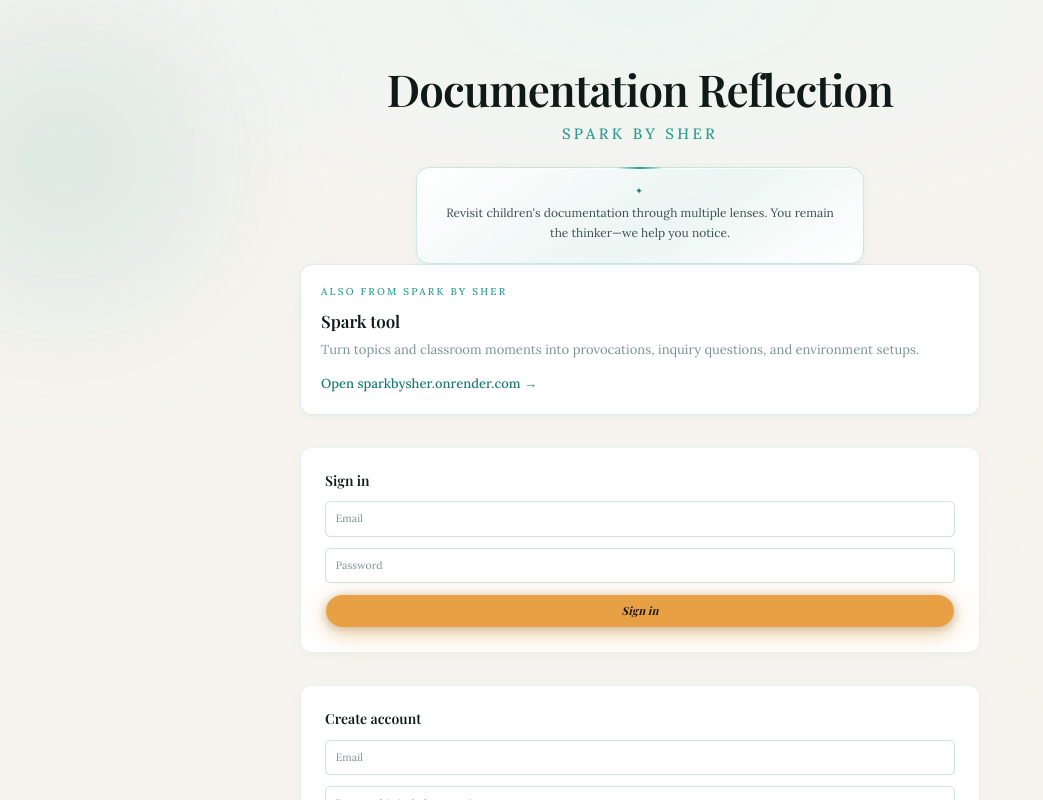
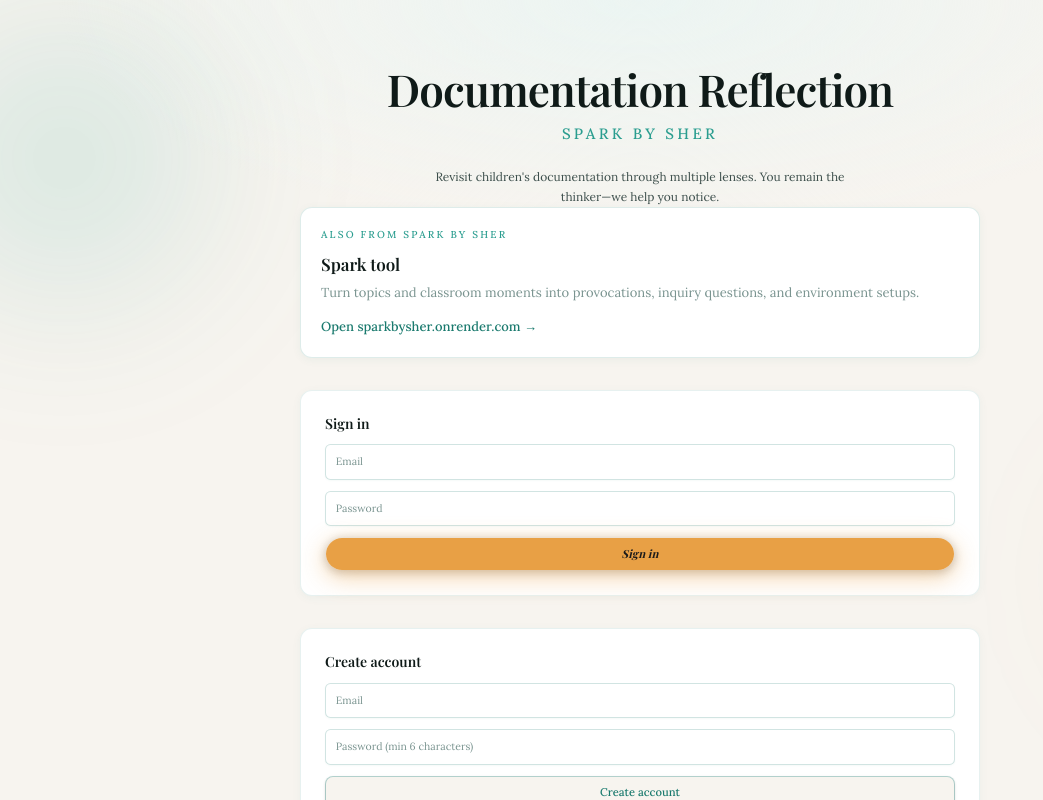
Before and after one commit to sherlinlee/reflection-companion, a Next.js app: page /login in a window 1280 px wide. Shown: the top 800 px of the page, without its empty margins (0-1043 px from the left). Built offline with nearby package versions, Linux system fonts and the light colour scheme.

Commit message:
Revert login tagline placecard.

```diff
--- a/src/app/globals.css
+++ b/src/app/globals.css
@@ -172,70 +172,18 @@
   text-align: left;
 }
 
-/* Login tagline placecard */
-.spark-tagline-card {
-  position: relative;
+/* Login tagline — small, readable body text */
+.spark-tagline {
   margin: 0 auto;
   max-width: 28rem;
-  padding: 1.125rem 1.375rem 1.25rem;
-  border-radius: 14px;
-  border: 1px solid rgba(168, 213, 207, 0.55);
-  background: linear-gradient(
-    145deg,
-    rgba(255, 255, 255, 0.98) 0%,
-    rgba(234, 245, 243, 0.92) 55%,
-    rgba(255, 255, 255, 0.96) 100%
-  );
-  box-shadow:
-    0 2px 12px rgba(26, 122, 110, 0.07),
-    inset 0 1px 0 rgba(255, 255, 255, 0.9);
-  text-align: center;
-  transition:
-    box-shadow 0.3s ease,
-    border-color 0.3s ease,
-    transform 0.25s cubic-bezier(0.22, 1, 0.36, 1);
-}
-
-.spark-tagline-card::before {
-  content: "";
-  position: absolute;
-  top: 0;
-  left: 50%;
-  width: 3rem;
-  height: 2px;
-  transform: translate(-50%, -1px);
-  border-radius: 2px;
-  background: linear-gradient(
-    90deg,
-    transparent,
-    var(--spark-teal-mid),
-    transparent
-  );
-}
-
-.spark-tagline-card:hover {
-  transform: translateY(-1px);
-  border-color: rgba(42, 157, 143, 0.35);
-  box-shadow: 0 8px 28px rgba(26, 122, 110, 0.11);
-}
-
-.spark-tagline-card-mark {
-  display: block;
-  margin-bottom: 0.5rem;
-  font-size: 9px;
-  line-height: 1;
-  color: var(--spark-teal);
-  letter-spacing: 0.2em;
-}
-
-.spark-tagline {
-  margin: 0;
+  padding: 0 0.5rem;
   font-family: var(--font-sans), Georgia, serif;
   font-size: clamp(0.6875rem, 1.75vw, 0.75rem);
   font-style: normal;
   font-weight: 400;
   line-height: 1.65;
   color: var(--spark-text);
+  text-align: center;
 }
 
 .spark-tool-card {
--- a/src/components/login-form.tsx
+++ b/src/components/login-form.tsx
@@ -13,7 +13,6 @@
   pageEnterClass,
   sparkToolCardClass,
   staggerClass,
-  taglineCardClass,
   taglineClass,
 } from "@/lib/ui-classes";
 
@@ -43,15 +42,10 @@
           <div className="flex justify-center">
             <BrandMark variant="login" />
           </div>
-          <div className={taglineCardClass}>
-            <span className="spark-tagline-card-mark" aria-hidden>
-              ✦
-            </span>
-            <p className={taglineClass}>
-              Revisit children&apos;s documentation through multiple lenses. You
-              remain the thinker—we help you notice.
-            </p>
-          </div>
+          <p className={taglineClass}>
+            Revisit children&apos;s documentation through multiple lenses. You
+            remain the thinker—we help you notice.
+          </p>
 
           <a
             href="https://sparkbysher.onrender.com"
--- a/src/lib/ui-classes.ts
+++ b/src/lib/ui-classes.ts
@@ -38,9 +38,7 @@
 /** Matches .pull-quote on sparkbysher.com */
 export const pullQuoteClass = "spark-pull-quote";
 
-/** Login intro placecard + text */
-export const taglineCardClass = "spark-tagline-card";
-
+/** Login intro — small, readable body text */
 export const taglineClass = "spark-tagline";
 
 export const sparkToolCardClass = "spark-tool-card";
```
